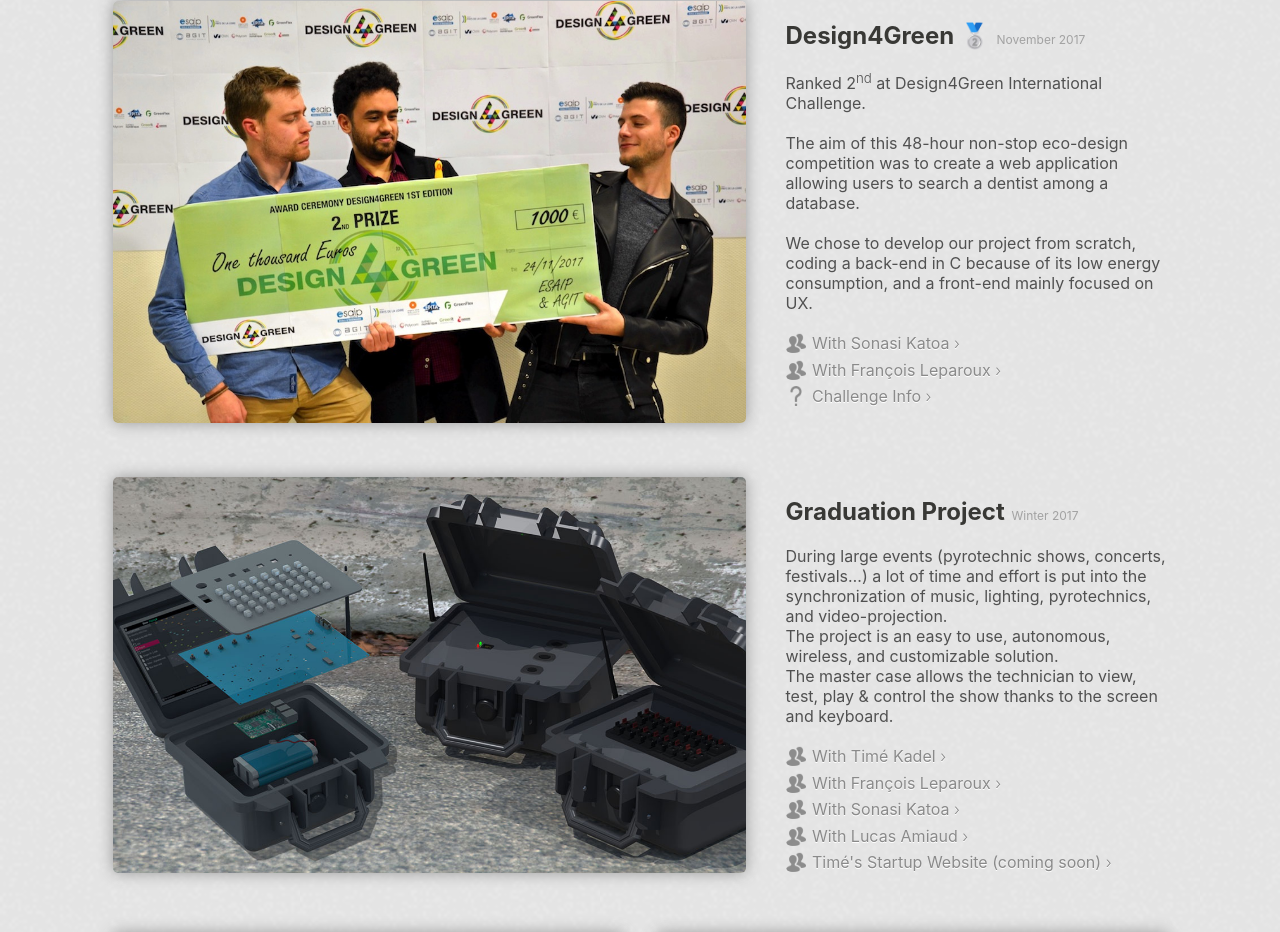
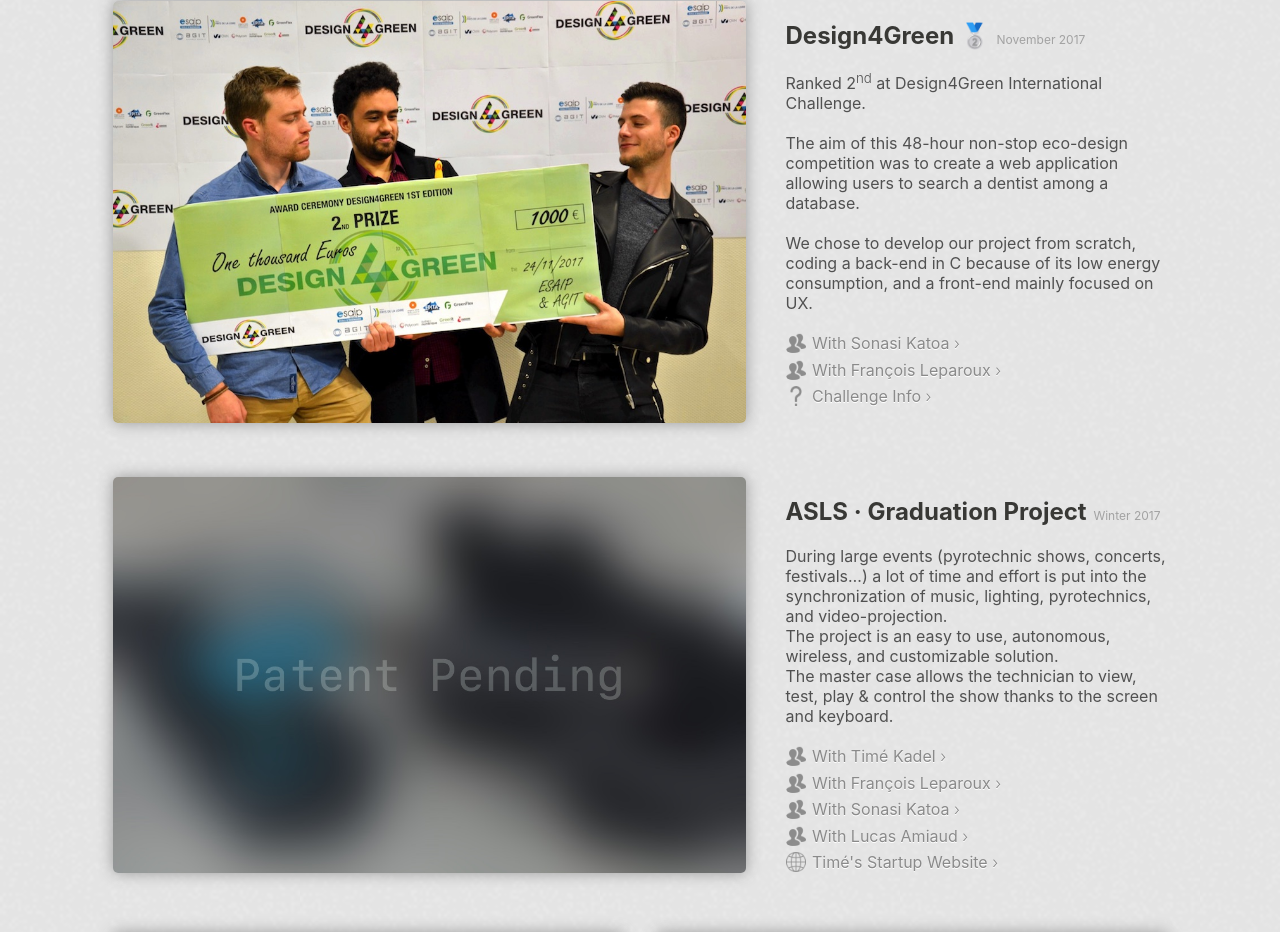
Before and after one commit to Tomn94/Personal-Website, a PHP site: page /index.php in a window 1280 px wide. Shown: the part 2050-2982 px from the top of the page. Run offline with PHP 8.4, Linux system fonts and the light colour scheme; data that the repository does not hold is empty; some web fonts are replaced.

Commit message:
~ ©, website

```diff
--- a/data.php
+++ b/data.php
@@ -127,7 +127,7 @@ $PROJECTS =
     ],
 
     [
-        ["title"   => "Graduation Project",
+        ["title"   => "ASLS &middot; Graduation Project",
          "id"      => "asls",
          "details" => "During large events (pyrotechnic shows, concerts, festivals…) a lot of time and effort is put into the synchronization of music, lighting, pyrotechnics, and video-projection.<br>The project is an easy to use, autonomous, wireless, and customizable solution.<br>The master case allows the technician to view, test, play &amp; control the show thanks to the screen and keyboard.",
          "date"    => "Winter 2017",
@@ -136,7 +136,7 @@ $PROJECTS =
                        ["With François Leparoux", "https://github.com/rascafr", Icon::Team],
                        ["With Sonasi Katoa", "https://github.com/Snooze986", Icon::Team],
                        ["With Lucas Amiaud", "https://github.com/mirage10895", Icon::Team],
-                       ["Timé's Startup Website (coming soon)", "#asls", Icon::Team]]]
+                       ["Timé's Startup Website", "https://asls.tk", Icon::Website]]]
     ],
 
     [
```
Also changed, not shown: img/projects/asls.jpg.
